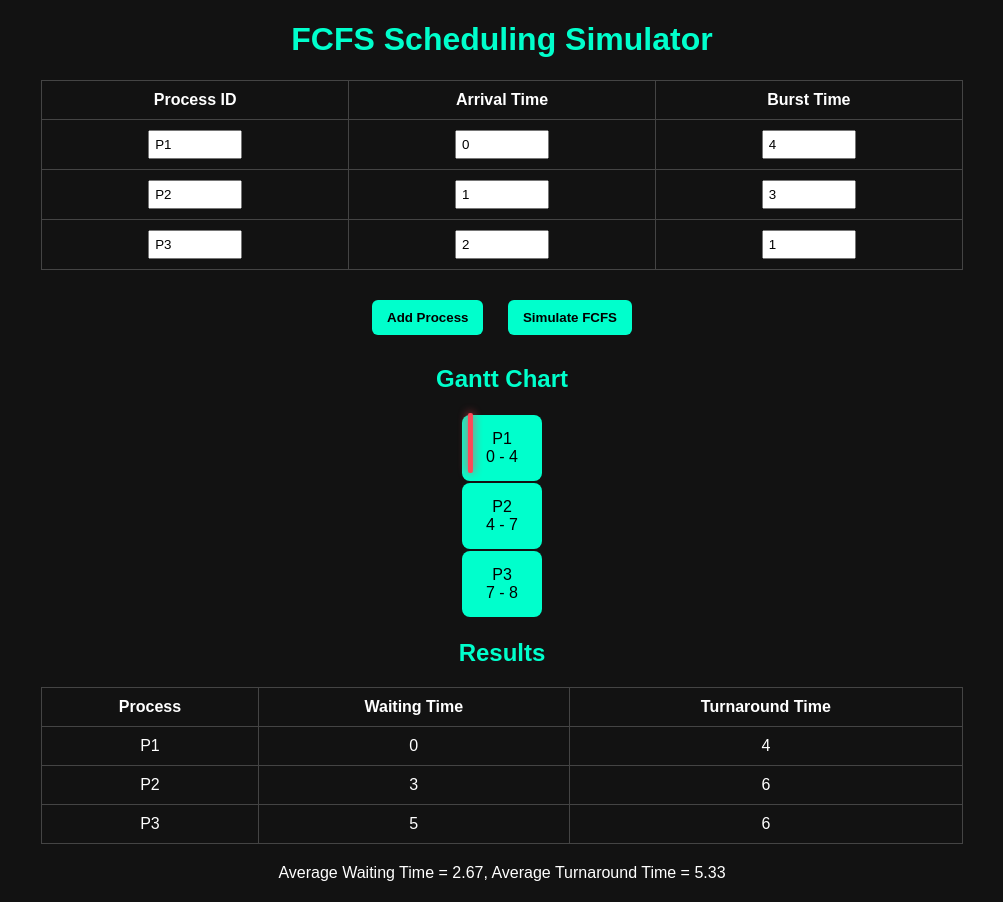
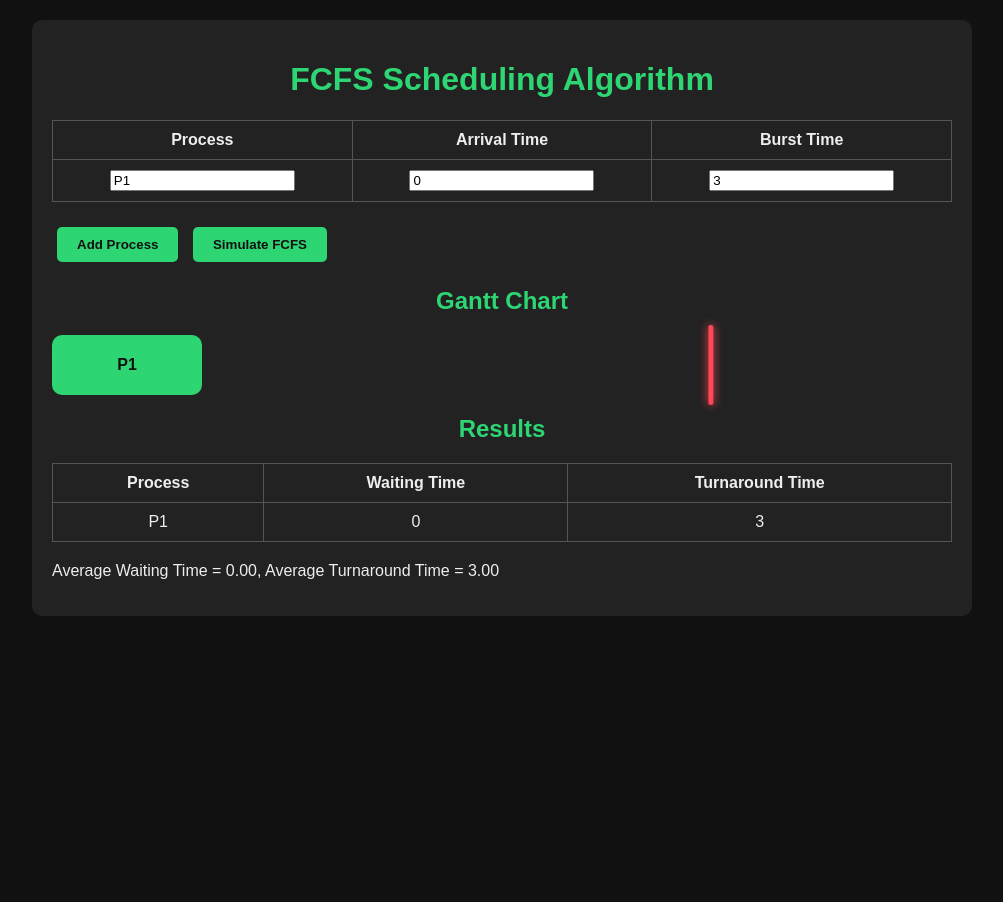
Before and after one commit to NivedhaJD/FCFS-website, a plain HTML site: page index.html in a window 1280 px wide. Both pictures are taken after a click on the button "Simulate FCFS". Shown: the whole page, without its empty margins (138-1141 px from the left). After the commit the page ends 800 px from the top, so only its background shows below. Drawn offline with Linux system fonts and the light colour scheme.

Commit message:
Add files via upload

```diff
--- a/index.html
+++ b/index.html
@@ -2,18 +2,17 @@
 <html lang="en">
 <head>
   <meta charset="UTF-8">
-  <meta name="viewport" content="width=device-width, initial-scale=1.0">
   <title>FCFS Scheduling Simulator</title>
   <link rel="stylesheet" href="style.css">
 </head>
 <body>
   <div class="container">
-    <h1>FCFS Scheduling Simulator</h1>
-    <div class="input-section">
+    <h1>FCFS Scheduling Algorithm</h1>
+
     <table id="processTable">
       <thead>
         <tr>
-            <th>Process ID</th>
+          <th>Process</th>
           <th>Arrival Time</th>
           <th>Burst Time</th>
         </tr>
@@ -22,25 +21,14 @@
         <tr>
           <td><input type="text" value="P1"></td>
           <td><input type="number" value="0"></td>
-            <td><input type="number" value="4"></td>
-          </tr>
-          <tr>
-            <td><input type="text" value="P2"></td>
-            <td><input type="number" value="1"></td>
           <td><input type="number" value="3"></td>
-          </tr>
-          <tr>
-            <td><input type="text" value="P3"></td>
-            <td><input type="number" value="2"></td>
-            <td><input type="number" value="1"></td>
         </tr>
       </tbody>
     </table>
+
     <button id="addProcess">Add Process</button>
     <button id="simulate">Simulate FCFS</button>
-    </div>
 
-    <div class="output-section">
     <h2>Gantt Chart</h2>
     <div id="ganttChart"></div>
 
@@ -55,10 +43,9 @@
       </thead>
       <tbody></tbody>
     </table>
+
     <p id="avgTimes"></p>
   </div>
-  </div>
-
   <script src="script.js"></script>
 </body>
 </html>
--- a/script.js
+++ b/script.js
@@ -42,11 +42,12 @@ document.getElementById("simulate").addEventListener("click", () => {
     let wt = tat - p.bt;
     results.push({ pid: p.pid, wt, tat });
 
-    // Create animated block
+    // Horizontal block width = burst time
     let block = document.createElement("div");
     block.className = "gantt-block";
-    block.style.animationDelay = `${index * 0.7}s`; // appear one after another
-    block.innerHTML = `${p.pid}<br>${start} - ${finish}`;
+    block.style.width = `${p.bt * 50}px`; // 50px per burst unit
+    block.style.animationDelay = `${index * 0.7}s`;
+    block.innerHTML = `${p.pid}`;
     wrapper.appendChild(block);
 
     time = finish;
@@ -57,11 +58,10 @@ document.getElementById("simulate").addEventListener("click", () => {
   pointer.id = "cpuPointer";
   wrapper.appendChild(pointer);
 
-  // Show pointer after blocks load
+  // Show pointer after Gantt blocks load
   setTimeout(() => {
     pointer.style.display = "block";
     let wrapperWidth = wrapper.offsetWidth;
-
     pointer.animate(
       [
         { transform: "translateX(0px)" },
--- a/style.css
+++ b/style.css
@@ -1,93 +1,91 @@
 body {
   font-family: Arial, sans-serif;
-  background-color: #121212;
-  color: #fff;
+  background: #111;
+  color: #eee;
   margin: 0;
-  padding: 0;
+  padding: 20px;
 }
 
 .container {
-  width: 90%;
-  margin: 20px auto;
-  text-align: center;
+  max-width: 900px;
+  margin: auto;
+  background: #222;
+  padding: 20px;
+  border-radius: 10px;
 }
 
 h1, h2 {
-  color: #00ffcc;
+  text-align: center;
+  color: #2ed573;
 }
 
 table {
-  margin: 20px auto;
+  width: 100%;
   border-collapse: collapse;
-  width: 80%;
+  margin: 20px 0;
+}
+
+table, th, td {
+  border: 1px solid #555;
 }
 
 th, td {
-  border: 1px solid #444;
   padding: 10px;
   text-align: center;
 }
 
-input {
-  width: 80px;
-  padding: 5px;
-}
-
 button {
-  margin: 10px;
-  padding: 10px 15px;
+  margin: 5px;
+  padding: 10px 20px;
   border: none;
-  border-radius: 6px;
-  background: #00ffcc;
-  color: #000;
+  background: #2ed573;
+  color: #111;
+  font-weight: bold;
+  border-radius: 5px;
   cursor: pointer;
-  font-weight: bold;
 }
 
 button:hover {
-  background: #00b38f;
+  background: #1eae4f;
 }
 
-#ganttChart {
+/* Gantt Chart */
+#ganttWrapper {
+  position: relative;
+  display: flex; /* horizontal */
+  align-items: flex-end;
+  margin-top: 20px;
+}
+
+.gantt-block {
+  height: 60px;
+  margin-right: 5px;
+  border-radius: 10px;
+  background: #2ed573;
+  color: #111;
+  font-weight: bold;
   display: flex;
   justify-content: center;
-  margin: 20px 0;
-}
-
-/* Animation for Gantt Chart blocks */
-.gantt-block {
-  background: #00ffcc;
-  color: #000;
-  padding: 15px;
-  margin: 2px;
-  border-radius: 8px;
-  min-width: 50px;
+  align-items: center;
+  animation: slideIn 0.7s ease-out forwards;
   opacity: 0;
-  transform: translateY(-20px);
-  animation: slideIn 0.6s ease forwards;
 }
 
 @keyframes slideIn {
-  to {
-    opacity: 1;
-    transform: translateY(0);
-  }
+  from { transform: translateY(50px); opacity: 0; }
+  to { transform: translateY(0); opacity: 1; }
 }
 
 /* CPU execution pointer */
-#ganttWrapper {
-  position: relative;
-  display: inline-block;
-}
-
 #cpuPointer {
   position: absolute;
-  height: 60px;
+  height: 80px;
   width: 5px;
   background: #ff4757;
   border-radius: 2px;
   box-shadow: 0 0 10px #ff4757;
-  top: 0;
+  top: -10px;
   left: 0;
   display: none;
+  animation-timing-function: linear;
 }
```
Lines whose indentation alone changed are shown as unchanged.
